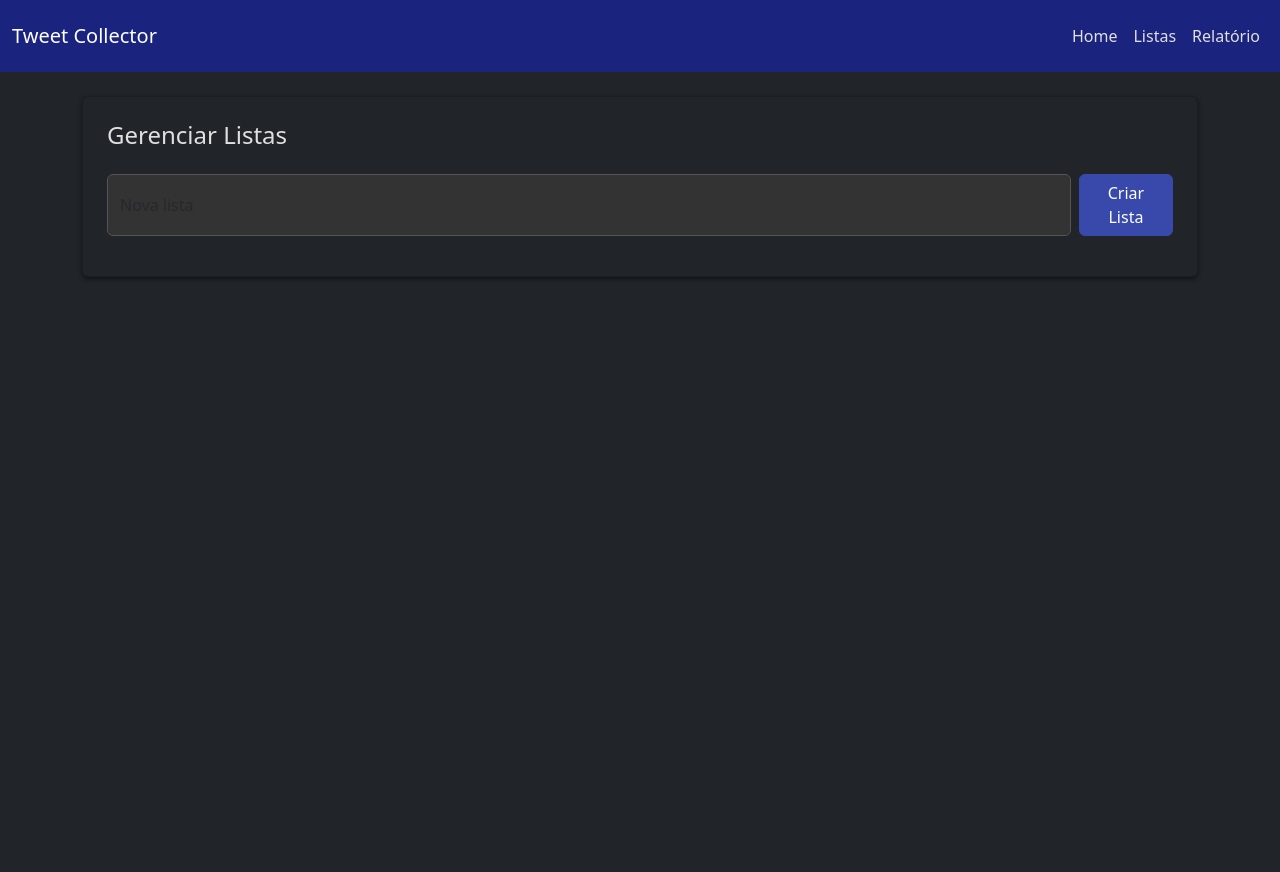
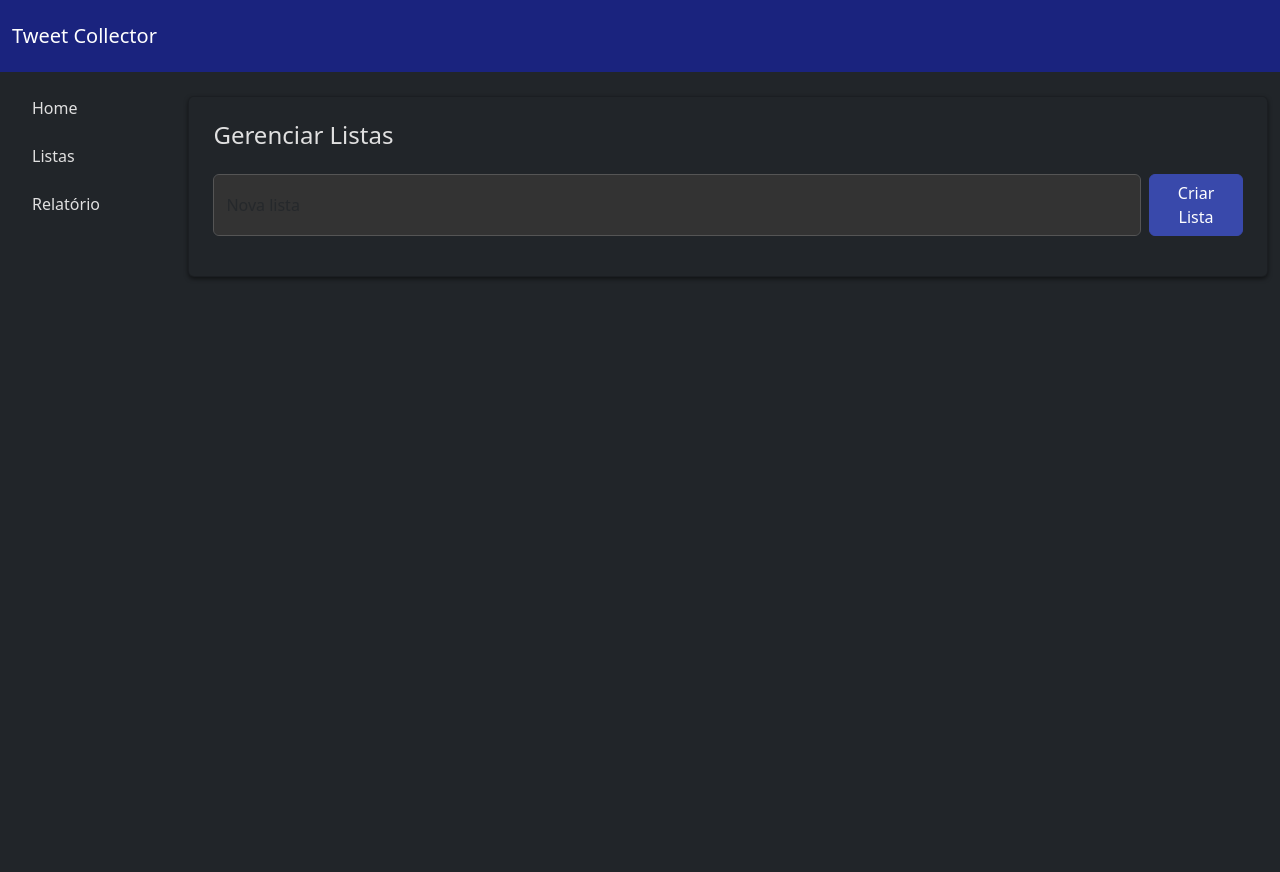
Before and after one commit to Compilandog/Twitter-Scraping, a Flask app: page /lists in a window 1280 px wide. Before the commit the page ends 279 px from the top, so only its background shows below. Run offline with Flask 3, Linux system fonts and the light colour scheme.

Commit message:
Apply full dark theme and move nav links to sidebar

```diff
--- a/static/styles.css
+++ b/static/styles.css
@@ -1,5 +1,6 @@
-body {background-color:#121212; color:#e0e0e0;}
-.card {background-color:#1e1e1e; color:#e0e0e0; box-shadow:0 2px 4px rgba(0,0,0,0.5); border-radius:6px;}
+.sidebar {width:200px; min-height:100vh;}
+body {background-color:#181818; color:#e0e0e0;}
+.card {background-color:#222; color:#e0e0e0; box-shadow:0 2px 4px rgba(0,0,0,0.5); border-radius:6px;}
 .btn-primary {background-color:#3949ab; border-color:#3949ab;}
 .btn-primary:hover {background-color:#5c6bc0; border-color:#5c6bc0;}
 .navbar {padding-top:1rem; padding-bottom:1rem;}
@@ -9,3 +10,5 @@ body {background-color:#121212; color:#e0e0e0;}
 .btn-outline-light {color:#e0e0e0; border-color:#777;}
 .btn-outline-light:hover {color:#e0e0e0; background-color:#3949ab; border-color:#3949ab;}
 .navbar-dark .navbar-nav .nav-link {color:#e0e0e0;}
+.alert {background-color:#333; color:#e0e0e0; border-color:#555;}
+.btn-close {filter: invert(1);}
--- a/templates/base.html
+++ b/templates/base.html
@@ -8,19 +8,22 @@
     <link rel="stylesheet" href="{{ url_for('static', filename='styles.css') }}">
 </head>
 <body class="bg-dark text-white">
-<nav class="navbar navbar-expand-lg navbar-dark" style="background-color:#1a237e;">
+<nav class="navbar navbar-dark" style="background-color:#1a237e;">
     <div class="container-fluid">
         <a class="navbar-brand" href="{{ url_for('index') }}">Tweet Collector</a>
-        <ul class="navbar-nav ms-2">
-            <li class="nav-item"><a class="nav-link text-white" href="{{ url_for('index') }}">Home</a></li>
-            <li class="nav-item"><a class="nav-link text-white" href="{{ url_for('lists_view') }}">Listas</a></li>
-            <li class="nav-item"><a class="nav-link text-white" href="{{ url_for('collect') }}">Relatório</a></li>
-        </ul>
     </div>
 </nav>
-<div class="container py-4">
-    {% with messages = get_flashed_messages(with_categories=true) %}
-        {% if messages %}
+<div class="d-flex">
+    <nav class="sidebar bg-dark p-3">
+        <ul class="nav nav-pills flex-column">
+            <li class="nav-item mb-2"><a class="nav-link text-white" href="{{ url_for('index') }}">Home</a></li>
+            <li class="nav-item mb-2"><a class="nav-link text-white" href="{{ url_for('lists_view') }}">Listas</a></li>
+            <li class="nav-item mb-2"><a class="nav-link text-white" href="{{ url_for('collect') }}">Relatório</a></li>
+        </ul>
+    </nav>
+    <div class="flex-grow-1 container py-4">
+        {% with messages = get_flashed_messages(with_categories=true) %}
+            {% if messages %}
             <div class="mb-3">
             {% for category, msg in messages %}
                 <div class="alert alert-{{ 'danger' if category=='error' else 'success' }}" role="alert">
@@ -32,6 +35,7 @@
     {% endwith %}
     {% block content %}{% endblock %}
 </div>
+</div>
 <script src="https://cdn.jsdelivr.net/npm/bootstrap@5.3.0/dist/js/bootstrap.bundle.min.js"></script>
 </body>
 </html>
```
